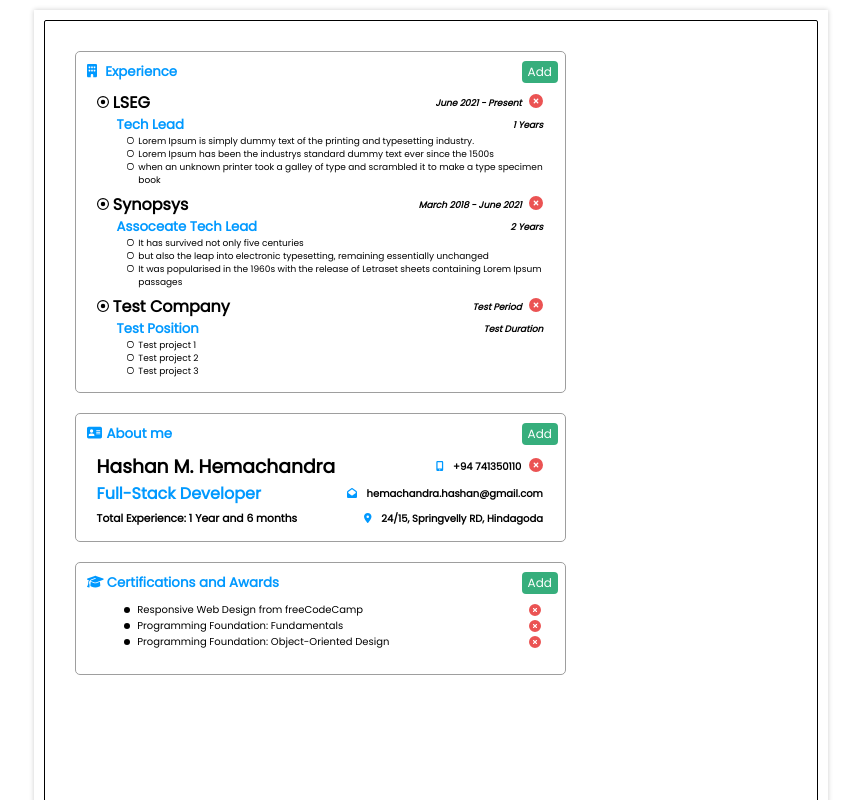
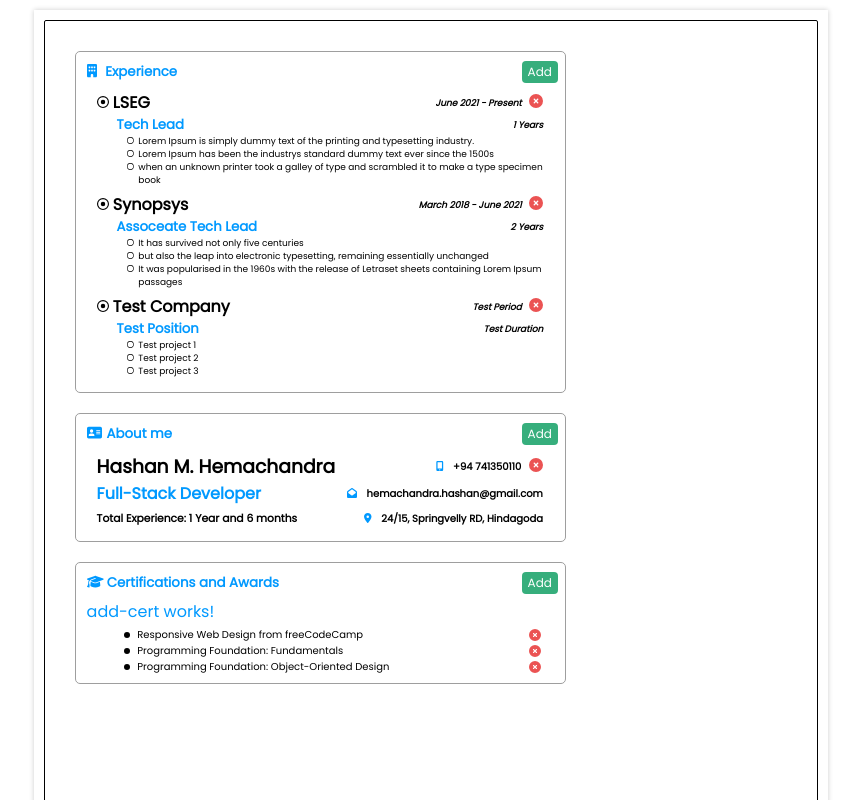
Before and after one commit to hmalindu1/resume-builder, an Angular app: page / in a window 1280 px wide. Shown: the top 800 px of the page, without its empty margins (209-1070 px from the left). Built offline with nearby package versions, Linux system fonts and the light colour scheme; data requests are answered from the project's data file.

Commit message:
child element attached into parent element

```diff
--- a/src/app/components/certs/certs.component.html
+++ b/src/app/components/certs/certs.component.html
@@ -1 +1,2 @@
+<app-add-cert></app-add-cert>
 <app-cert-item *ngFor="let cert of certs" [cert]="cert"></app-cert-item>
```
